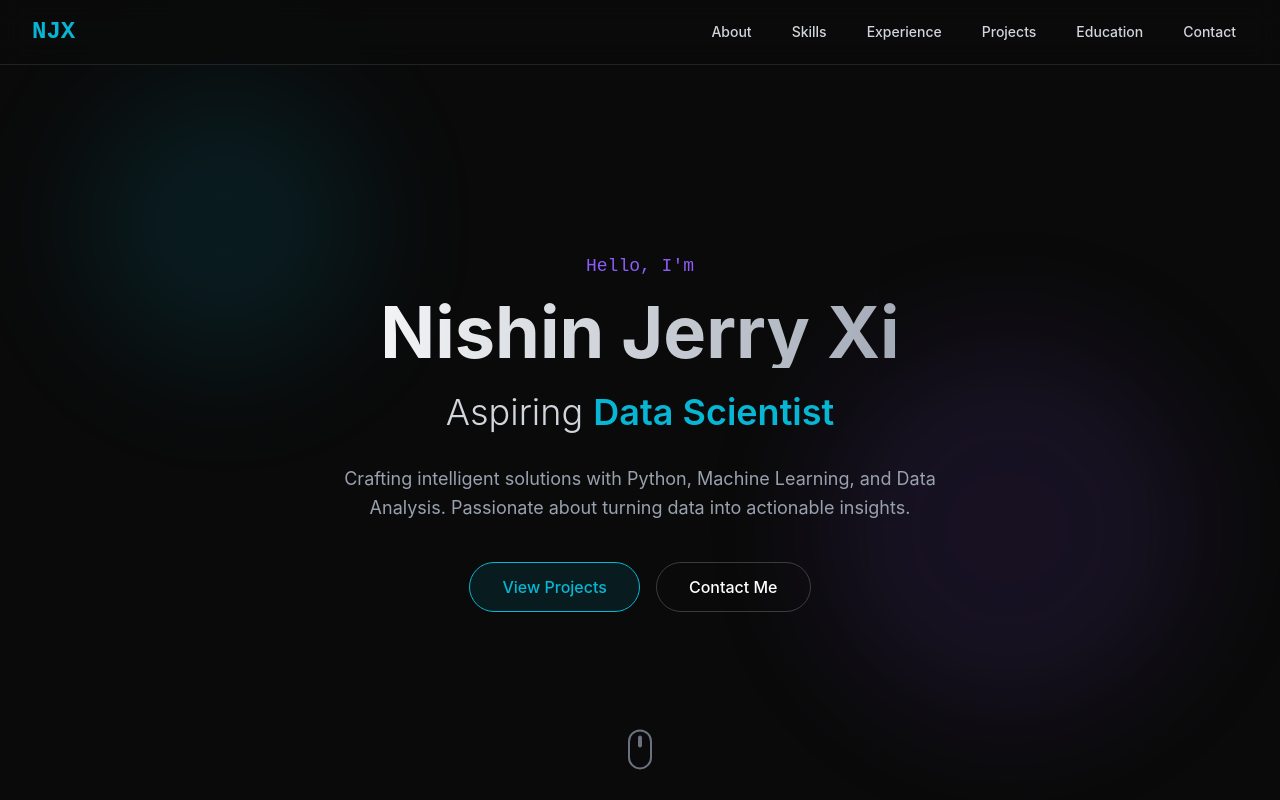
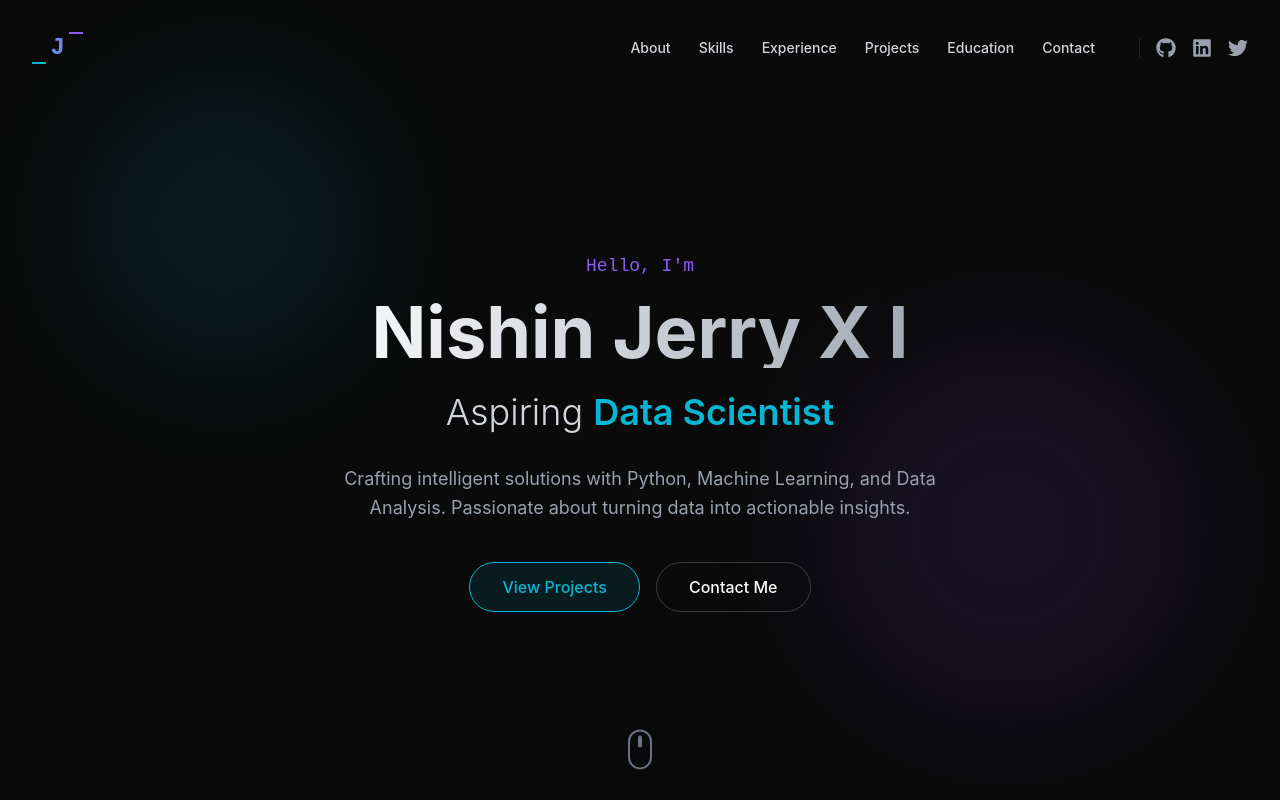
Before and after one commit to nishinjerry/Portfolio, a React (Vite) app: page / in a window 1280 px wide. Shown: the top 800 px of the page. Built offline with nearby package versions, Linux system fonts and the light colour scheme.

Commit message:
UI Fixes

```diff
--- a/src/components/Footer.tsx
+++ b/src/components/Footer.tsx
@@ -3,7 +3,7 @@ const Footer = () => {
         <footer className="bg-dark py-8 border-t border-white/5">
             <div className="max-w-7xl mx-auto px-4 sm:px-6 lg:px-8 text-center">
                 <p className="text-gray-500 font-mono text-sm">
-                    Designed & Built by Nishin Jerry Xi
+                    Designed & Built by Nishin Jerry X I
                 </p>
                 <p className="text-gray-600 text-xs mt-2">
                     © {new Date().getFullYear()} All rights reserved.
--- a/src/components/Hero.tsx
+++ b/src/components/Hero.tsx
@@ -17,7 +17,7 @@ const Hero = () => {
                 >
                     <h2 className="text-secondary font-mono text-lg mb-4">Hello, I'm</h2>
                     <h1 className="text-5xl md:text-7xl font-bold mb-6 bg-clip-text text-transparent bg-gradient-to-r from-white to-gray-400">
-                        Nishin Jerry Xi
+                        Nishin Jerry X I
                     </h1>
                     <h3 className="text-2xl md:text-4xl text-gray-300 mb-8 font-light">
                         Aspiring <span className="text-primary font-semibold">Data Scientist</span>
--- a/src/components/Navbar.tsx
+++ b/src/components/Navbar.tsx
@@ -1,9 +1,18 @@
-import { motion } from 'framer-motion';
-import { useState } from 'react';
-import { FaBars, FaTimes } from 'react-icons/fa';
+import { motion, AnimatePresence } from 'framer-motion';
+import { useState, useEffect } from 'react';
+import { FaBars, FaTimes, FaGithub, FaLinkedin, FaTwitter } from 'react-icons/fa';
 
 const Navbar = () => {
   const [isOpen, setIsOpen] = useState(false);
+  const [scrolled, setScrolled] = useState(false);
+
+  useEffect(() => {
+    const handleScroll = () => {
+      setScrolled(window.scrollY > 20);
+    };
+    window.addEventListener('scroll', handleScroll);
+    return () => window.removeEventListener('scroll', handleScroll);
+  }, []);
 
   const toggleMenu = () => setIsOpen(!isOpen);
 
@@ -16,60 +25,163 @@ const Navbar = () => {
     { name: 'Contact', href: '#contact' },
   ];
 
+  const socialLinks = [
+    { name: 'GitHub', icon: <FaGithub />, href: 'https://github.com/nishinjerry', color: 'hover:text-white' },
+    { name: 'LinkedIn', icon: <FaLinkedin />, href: 'https://linkedin.com', color: 'hover:text-blue-400' },
+    { name: 'Twitter', icon: <FaTwitter />, href: 'https://twitter.com', color: 'hover:text-sky-400' },
+  ];
+
   return (
-    <nav className="fixed w-full z-50 bg-dark/80 backdrop-blur-md border-b border-white/10">
+    <nav
+      className={`fixed w-full z-50 transition-all duration-300 ${scrolled ? 'bg-dark/80 backdrop-blur-md border-b border-white/10 py-2' : 'bg-transparent py-4'
+        }`}
+    >
       <div className="max-w-7xl mx-auto px-4 sm:px-6 lg:px-8">
         <div className="flex items-center justify-between h-16">
-          <div className="flex-shrink-0">
-            <span className="text-2xl font-bold font-mono text-primary">NJX</span>
-          </div>
-          <div className="hidden md:block">
-            <div className="ml-10 flex items-baseline space-x-4">
-              {navLinks.map((link) => (
-                <a
+          <motion.div
+            className="flex-shrink-0 cursor-pointer group"
+            whileHover={{ scale: 1.05 }}
+            whileTap={{ scale: 0.95 }}
+          >
+            <span className="text-2xl font-bold font-mono text-transparent bg-clip-text bg-gradient-to-r from-primary to-secondary relative">
+              <span className="inline-block relative">
+                N
+                <motion.span
+                  className="absolute bottom-0 left-0 w-full h-[2px] bg-primary"
+                  initial={{ width: 0 }}
+                  whileInView={{ width: '100%' }}
+                  viewport={{ once: true }}
+                />
+              </span>
+              <span className="inline-block mx-1">J</span>
+              <span className="inline-block relative">
+                X
+                <motion.span
+                  className="absolute top-0 right-0 w-full h-[2px] bg-secondary"
+                  initial={{ width: 0 }}
+                  whileInView={{ width: '100%' }}
+                  viewport={{ once: true }}
+                />
+              </span>
+            </span>
+          </motion.div>
+
+          <div className="hidden md:flex items-center space-x-8">
+            <div className="flex items-baseline space-x-1">
+              {navLinks.map((link, i) => (
+                <motion.a
                   key={link.name}
                   href={link.href}
-                  className="text-gray-300 hover:text-white px-3 py-2 rounded-md text-sm font-medium transition-colors duration-300"
+                  className="relative px-3 py-2 text-sm font-medium text-gray-300 hover:text-primary transition-colors group"
+                  initial={{ opacity: 0, y: -20 }}
+                  animate={{ opacity: 1, y: 0 }}
+                  transition={{ delay: i * 0.1 }}
                 >
                   {link.name}
-                </a>
+                  <span className="absolute inset-x-0 bottom-0 h-0.5 bg-primary transform scale-x-0 origin-left transition-transform group-hover:scale-x-100" />
+                </motion.a>
+              ))}
+            </div>
+
+            <div className="flex items-center space-x-4 pl-4 border-l border-white/10">
+              {socialLinks.map((social, i) => (
+                <motion.a
+                  key={social.name}
+                  href={social.href}
+                  target="_blank"
+                  rel="noopener noreferrer"
+                  className={`text-gray-400 text-xl transition-colors ${social.color}`}
+                  initial={{ opacity: 0, scale: 0 }}
+                  animate={{ opacity: 1, scale: 1 }}
+                  transition={{ delay: 0.5 + (i * 0.1), type: "spring", stiffness: 200 }}
+                  whileHover={{ y: -3, scale: 1.2 }}
+                  whileTap={{ scale: 0.9 }}
+                >
+                  {social.icon}
+                </motion.a>
               ))}
             </div>
           </div>
+
           <div className="-mr-2 flex md:hidden">
-            <button
+            <motion.button
               onClick={toggleMenu}
-              type="button"
-              className="inline-flex items-center justify-center p-2 rounded-md text-gray-400 hover:text-white hover:bg-white/10 focus:outline-none"
+              whileTap={{ scale: 0.9 }}
+              className="inline-flex items-center justify-center p-2 rounded-md text-primary hover:text-white hover:bg-white/10 focus:outline-none"
             >
-              <span className="sr-only">Open main menu</span>
-              {isOpen ? <FaTimes size={24} /> : <FaBars size={24} />}
-            </button>
+              <AnimatePresence mode="wait">
+                {isOpen ? (
+                  <motion.div
+                    key="close"
+                    initial={{ rotate: -90, opacity: 0 }}
+                    animate={{ rotate: 0, opacity: 1 }}
+                    exit={{ rotate: 90, opacity: 0 }}
+                    transition={{ duration: 0.2 }}
+                  >
+                    <FaTimes size={24} />
+                  </motion.div>
+                ) : (
+                  <motion.div
+                    key="menu"
+                    initial={{ rotate: 90, opacity: 0 }}
+                    animate={{ rotate: 0, opacity: 1 }}
+                    exit={{ rotate: -90, opacity: 0 }}
+                    transition={{ duration: 0.2 }}
+                  >
+                    <FaBars size={24} />
+                  </motion.div>
+                )}
+              </AnimatePresence>
+            </motion.button>
           </div>
         </div>
       </div>
 
-      {/* Mobile menu */}
+      <AnimatePresence>
         {isOpen && (
           <motion.div
-          initial={{ opacity: 0, y: -20 }}
-          animate={{ opacity: 1, y: 0 }}
-          className="md:hidden bg-dark border-b border-white/10"
+            initial={{ opacity: 0, height: 0 }}
+            animate={{ opacity: 1, height: 'auto' }}
+            exit={{ opacity: 0, height: 0 }}
+            transition={{ duration: 0.3, ease: "easeInOut" }}
+            className="md:hidden bg-dark/95 backdrop-blur-xl border-b border-white/10 overflow-hidden"
           >
-          <div className="px-2 pt-2 pb-3 space-y-1 sm:px-3">
-            {navLinks.map((link) => (
-              <a
+            <div className="px-4 pt-2 pb-6 space-y-2">
+              {navLinks.map((link, i) => (
+                <motion.a
                   key={link.name}
                   href={link.href}
-                className="text-gray-300 hover:text-white block px-3 py-2 rounded-md text-base font-medium"
+                  initial={{ x: -20, opacity: 0 }}
+                  animate={{ x: 0, opacity: 1 }}
+                  transition={{ delay: i * 0.05 }}
+                  className="text-gray-300 hover:text-primary hover:bg-white/5 block px-3 py-3 rounded-md text-base font-medium flex items-center justify-between group"
                   onClick={() => setIsOpen(false)}
                 >
                   {link.name}
-              </a>
+                  <span className="text-primary opacity-0 group-hover:opacity-100 transition-opacity">→</span>
+                </motion.a>
               ))}
+              <div className="flex justify-center space-x-6 pt-4 mt-4 border-t border-white/10">
+                {socialLinks.map((social, i) => (
+                  <motion.a
+                    key={social.name}
+                    href={social.href}
+                    target="_blank"
+                    rel="noopener noreferrer"
+                    className={`text-gray-400 text-2xl ${social.color}`}
+                    initial={{ y: 20, opacity: 0 }}
+                    animate={{ y: 0, opacity: 1 }}
+                    transition={{ delay: 0.3 + (i * 0.1) }}
+                    whileHover={{ scale: 1.2, rotate: 5 }}
+                  >
+                    {social.icon}
+                  </motion.a>
+                ))}
+              </div>
             </div>
           </motion.div>
         )}
+      </AnimatePresence>
     </nav>
   );
 };
--- a/src/components/Sections.tsx
+++ b/src/components/Sections.tsx
@@ -104,6 +104,6 @@ export const Contact = () => (
 
 export const Footer = () => (
     <footer className="bg-dark-lighter py-8 text-center text-gray-500 text-sm">
-        <p>© {new Date().getFullYear()} Nishin Jerry Xi. All rights reserved.</p>
+        <p>© {new Date().getFullYear()} Nishin Jerry X I. All rights reserved.</p>
     </footer>
 );
```
Lines whose indentation alone changed are shown as unchanged.
